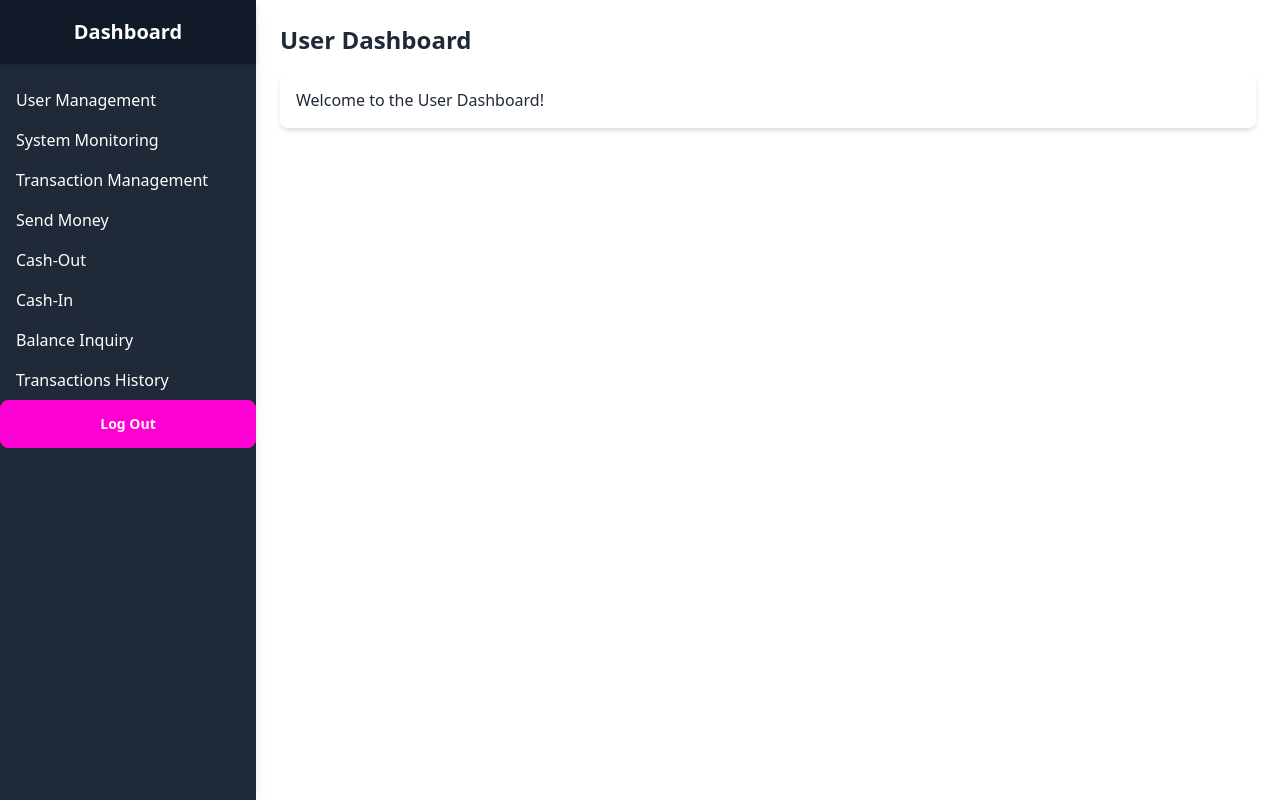
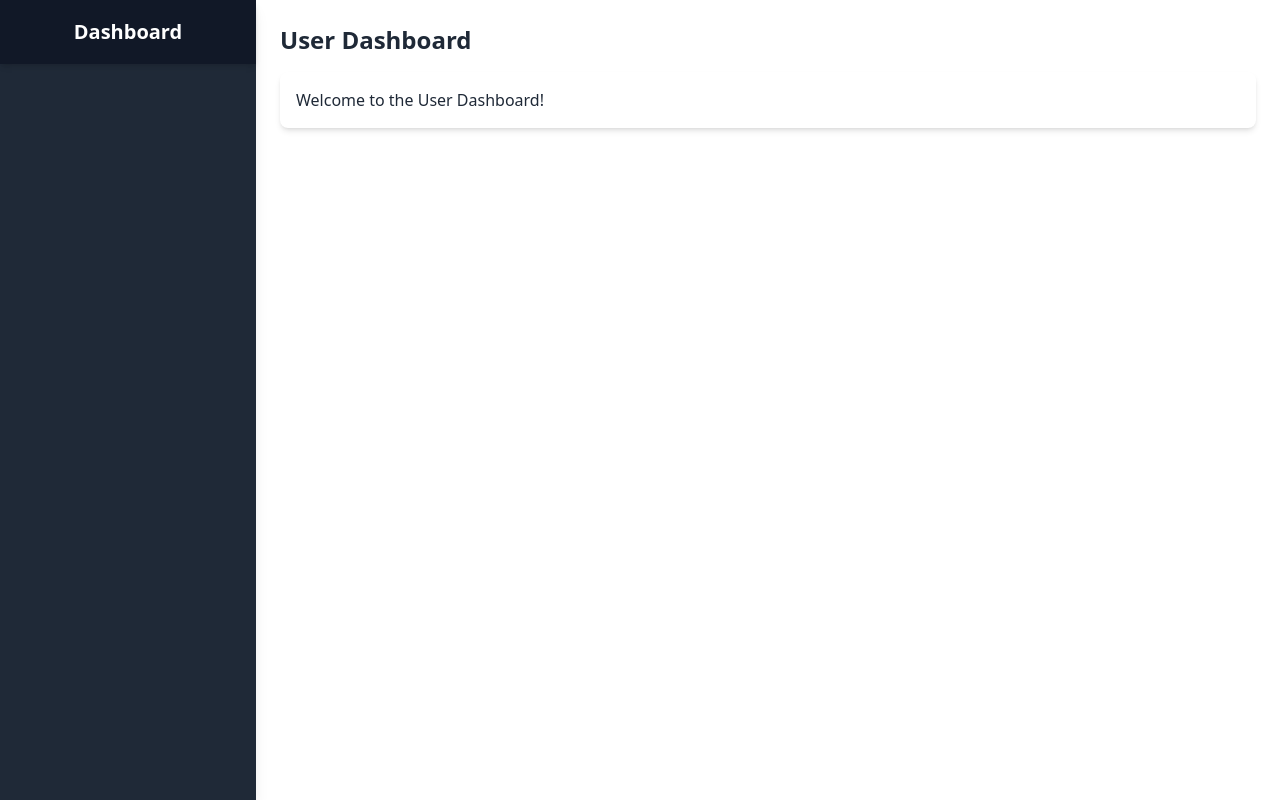
Before and after one commit to Biplob-1/mobile-financial-servic-forntend, a React (Vite) app: page /userDashboard in a window 1280 px wide. Built offline with nearby package versions, Linux system fonts and the light colour scheme.

Commit message:
sidebar menu update by user roll

```diff
--- a/src/Layout/Dashboard.jsx
+++ b/src/Layout/Dashboard.jsx
@@ -1,12 +1,15 @@
 import { Outlet } from "react-router-dom";
 import Sidebar from "../Pages/Dashboard/Sidebar/Sidebar";
+import { useContext } from "react";
+import { AuthContext } from "../Providers/AuthProvider";
 
 const Dashboard = () => {
+  const {user} = useContext(AuthContext);
     return(
         <div className="flex ">
         <Sidebar></Sidebar>
         <div className="flex-grow p-6">
-          <h1 className="text-2xl font-bold mb-4">User Dashboard</h1>
+          <h1 className="text-2xl font-bold mb-4">{user.name} Dashboard</h1>
           <div className="bg-white p-4 rounded-lg shadow-md">
             <Outlet></Outlet>
           </div>
--- a/src/Pages/Dashboard/Sidebar/Sidebar.jsx
+++ b/src/Pages/Dashboard/Sidebar/Sidebar.jsx
@@ -1,8 +1,11 @@
-import React from 'react';
+import { useContext } from 'react';
 import { Link } from 'react-router-dom';
 import LogOut from '../LogOut/LogOut';
+import { AuthContext } from '../../../Providers/AuthProvider';
 
 const Sidebar = () => {
+  const { user } = useContext(AuthContext);
+
   return (
     <div className="flex h-screen">
       <div className="flex flex-col w-32 md:w-64 h-full bg-gray-800 text-white shadow-lg">
@@ -11,18 +14,28 @@ const Sidebar = () => {
         </div>
         <div className="flex-grow">
           <nav className="flex flex-col mt-4">
-            {/* admin path */}
+            {/* admin paths */}
+            {user && user.role === 'admin' && (
+              <>
                 <Link to="user-management" className="flex items-center px-4 py-2 hover:bg-gray-700">
                   User Management
                 </Link>
                 <Link to="system-monitoring" className="flex items-center px-4 py-2 hover:bg-gray-700">
                   System Monitoring
                 </Link>
-            {/* agent path */}
+              </>
+            )}
+
+            {/* agent paths */}
+            {user && user.role === 'agent' && (
               <Link to="transaction-management" className="flex items-center px-4 py-2 hover:bg-gray-700">
                 Transaction Management
               </Link>
-            {/* user path */}
+            )}
+
+            {/* user paths */}
+            {user && user.role === 'user' && (
+              <>
                 <Link to="send-money" className="flex items-center px-4 py-2 hover:bg-gray-700">
                   Send Money
                 </Link>
@@ -32,17 +45,21 @@ const Sidebar = () => {
                 <Link to="cash-in" className="flex items-center px-4 py-2 hover:bg-gray-700">
                   Cash-In
                 </Link>
-            {/* common path */}
+              </>
+            )}
+
+            {/* Common paths for all roles */}
+            {user && (
+              <>
                 <Link to="balance-inquiry" className="flex items-center px-4 py-2 hover:bg-gray-700">
                   Balance Inquiry
                 </Link>
                 <Link to="transactions-history" className="flex items-center px-4 py-2 hover:bg-gray-700">
                   Transactions History
                 </Link>
-            {/* <Link to="logout" className="flex items-center px-4 py-2 hover:bg-gray-700">
-              Logout
-            </Link> */}
                 <LogOut />
+              </>
+            )}
           </nav>
         </div>
       </div>
```
Lines whose indentation alone changed are shown as unchanged.
